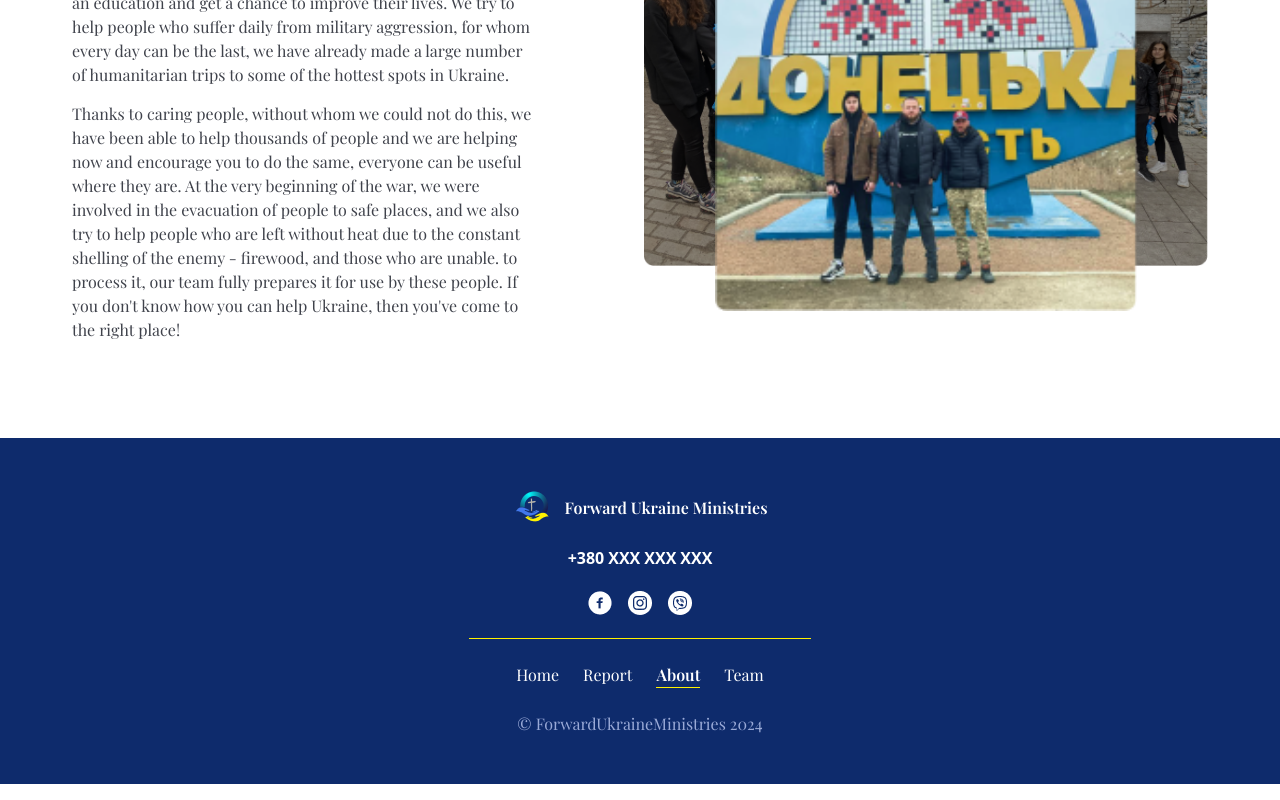
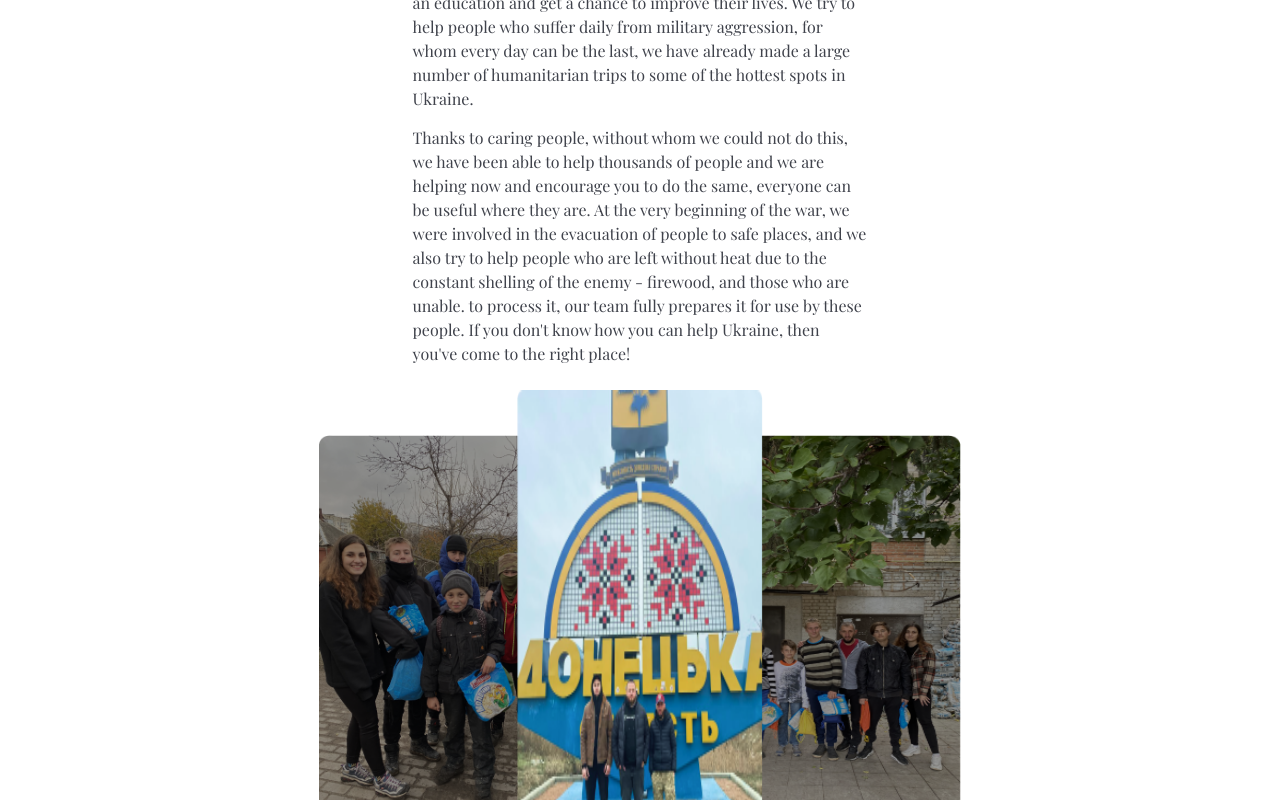
Before and after one commit to Artem18084/FORWARD_UKRAINE_MINISTRIES, a React app: page /About in a window 1280 px wide. Shown: the part 820-1620 px from the top of the page. Built offline with nearby package versions, Linux system fonts and the light colour scheme.

Commit message:
commit commitovich

```diff
--- a/src/Components/Footer/Footer.jsx
+++ b/src/Components/Footer/Footer.jsx
@@ -11,13 +11,13 @@ export default function Footer(props) {
   let currentDate = new Date().getFullYear();
 
   return (
-    <footer className="flex flex-col items-center justify-center bg-dark-blue text-white px-4 py-12 gap-52">
-      <section className=" flex flex-col items-center  gap-6">
-        <ul className=" flex flex-col  items-center   gap-4 tracking-normal ">
-          <li className=" flex  items-center justify-between h-auto font-playfair text-base font-semibold leading-7  text-white mx-[1.1562rem]">
+    <footer className="flex flex-col items-center justify-center bg-dark-blue text-white px-4 md:px-9 xl:px-11 2xl:px-[72px] py-12 gap-52">
+      <section className=" flex flex-col items-center  gap-6 md:gap-8 md:w-full">
+      <ul className="flex flex-col md:flex-row items-center gap-4 md:gap-0 md:w-full  md:justify-between tracking-normal">
+  <li className="flex items-center justify-between h-auto font-playfair text-base font-semibold leading-7 text-white mx-[1.1562rem] md:order-2">
     <NavLinkOrg justify="center" />
   </li>
-          <li className="font-sans text-base font-semibold leading-8 text-center ">
+  <li className="font-sans text-base font-semibold leading-8 text-center md:order-1">
     <a className="flex gap-1" href="###">
       +380{" "}
       {Array.from({ length: 3 }, (_, index) => (
@@ -25,14 +25,15 @@ export default function Footer(props) {
       ))}
     </a>
   </li>
-          <li>
-            <ul className="flex  gap-4">
-              <ContactButton href="" src={facebookLogo} alt="facebook" />
+  <li className="md:order-3">
+    <ul className="flex gap-4">
+      <ContactButton href="https://www.facebook.com/profile.php?id=100080343590994" src={facebookLogo} alt="facebook" />
       <ContactButton href="" src={instagramLogo} alt="instagram" />
       <ContactButton href="" src={whatsappLogo} alt="whatsapp" />
     </ul>
   </li>
 </ul>
+
         <span className="bg-[#fff200] h-[1px] w-full"></span>
         <NavList flex="flex" footer="gap-6 items-center"/>
         <h5 className="text-[#9aaad7]  font-montserrat text-base font-normal leading-17">
--- a/src/Components/Routes/About/About.jsx
+++ b/src/Components/Routes/About/About.jsx
@@ -28,22 +28,8 @@ export default function About() {
   return (
     <main className="flex flex-col items-center">
       <RoutUnderHeader title="who we are" banner={aboutImg} />
-      <article className="flex flex-col-reverse sm:flex-col md:flex-row   gap-8 sm:gap-[24px] l:gap-[110px]  items-center justify-center self-stretch px-4 sm:px-9 md:px-11 l:px-[72px] py-16 sm:py-[72px] md:py-[96px] ">
-        <section className=" w-full md:w-[455px] l:w-[526px] flex flex-col items-start md:items-center md:justify-center gap-[29.793px]">
-          <div className="pl-4 border-l-[1px] border-l-[#4177EC] ">
-            <SubTitle color="black" title="About us" />
-          </div>
-          <ul className="flex flex-col items-start gap-[14.897px] self-stretch text-base leading-6 text-[#3F424B] font-inter ">
-            {contentData.map((item, index) => (
-              <li key={index}>
-                <p className={item.isBold ? "font-bold " : "text-light"}>
-                  {item.text}
-                </p>
-              </li>
-            ))}
-          </ul>
-        </section>
-        <div className="flex items-center justify-center w-[343px] sm:w-[696px] md:w-[642px]  h-[270px] sm:h-[546px] md:h-[504px]  mx-au to relative">
+      <article className="flex flex-col sm:flex-col-reverse md:   gap-8 sm:gap-[24px] l:gap-[110px]  items-center justify-center self-stretch px-4 sm:px-9 md:px-11 l:px-[72px] py-16 sm:py-[72px] md:py-[96px] ">
+      <div className="flex items-center justify-center w-[343px] sm:w-[696px] md:w-[642px]  h-[270px] sm:h-[546px] md:h-[504px]  mx-au to relative">
           <img
             className="absolute left-0 w-[167.52px] sm:w-[339.72px] md:w-[313.36px]  h-[221.63px] sm:h-[448.82px]  md:h-[414px]  "
             src={leftImgMobile}
@@ -62,6 +48,22 @@ export default function About() {
             alt=""
           />
         </div>
+
+        <section className=" w-full md:w-[455px] l:w-[526px] flex flex-col items-start md:items-center md:justify-center gap-[29.793px]">
+          <div className="pl-4 border-l-[1px] border-l-[#4177EC] ">
+            <SubTitle color="black" title="About us" />
+          </div>
+          <ul className="flex flex-col items-start gap-[14.897px] self-stretch text-base leading-6 text-[#3F424B] font-inter ">
+            {contentData.map((item, index) => (
+              <li key={index}>
+                <p className={item.isBold ? "font-bold " : "text-light"}>
+                  {item.text}
+                </p>
+              </li>
+            ))}
+          </ul>
+        </section>
+
       </article>
     </main>
   );
--- a/tailwind.config.js
+++ b/tailwind.config.js
@@ -9,11 +9,11 @@ module.exports = {
         'myYellow':'#FFF200',
         'mainBlue':'#4177ec',
       },
-      screens: {
-        'sm': '376x',
-        'md':'769px',
-        'l':'1025px',
-      },
+      // screens: {
+      //   'sm': '376x',
+      //   'md':'769px',
+      //   'l':'1025px',
+      // },
 
       opacity:{
         modalOpacity: "rgba(31,41,55,.5)",
```
Also changed, not shown: src/images/Routes/Team/Amalia.jpg. Lines whose indentation alone changed are shown as unchanged.
